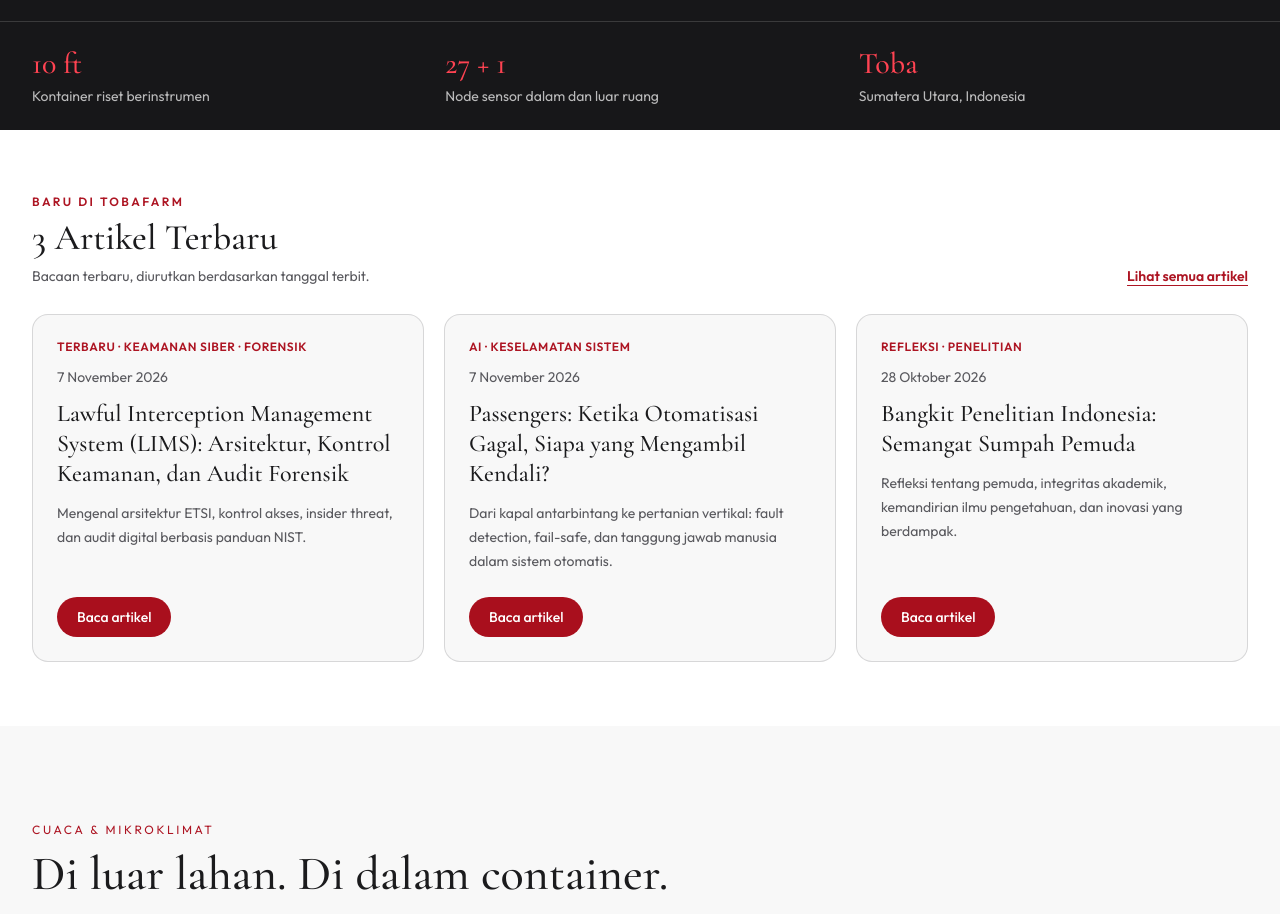
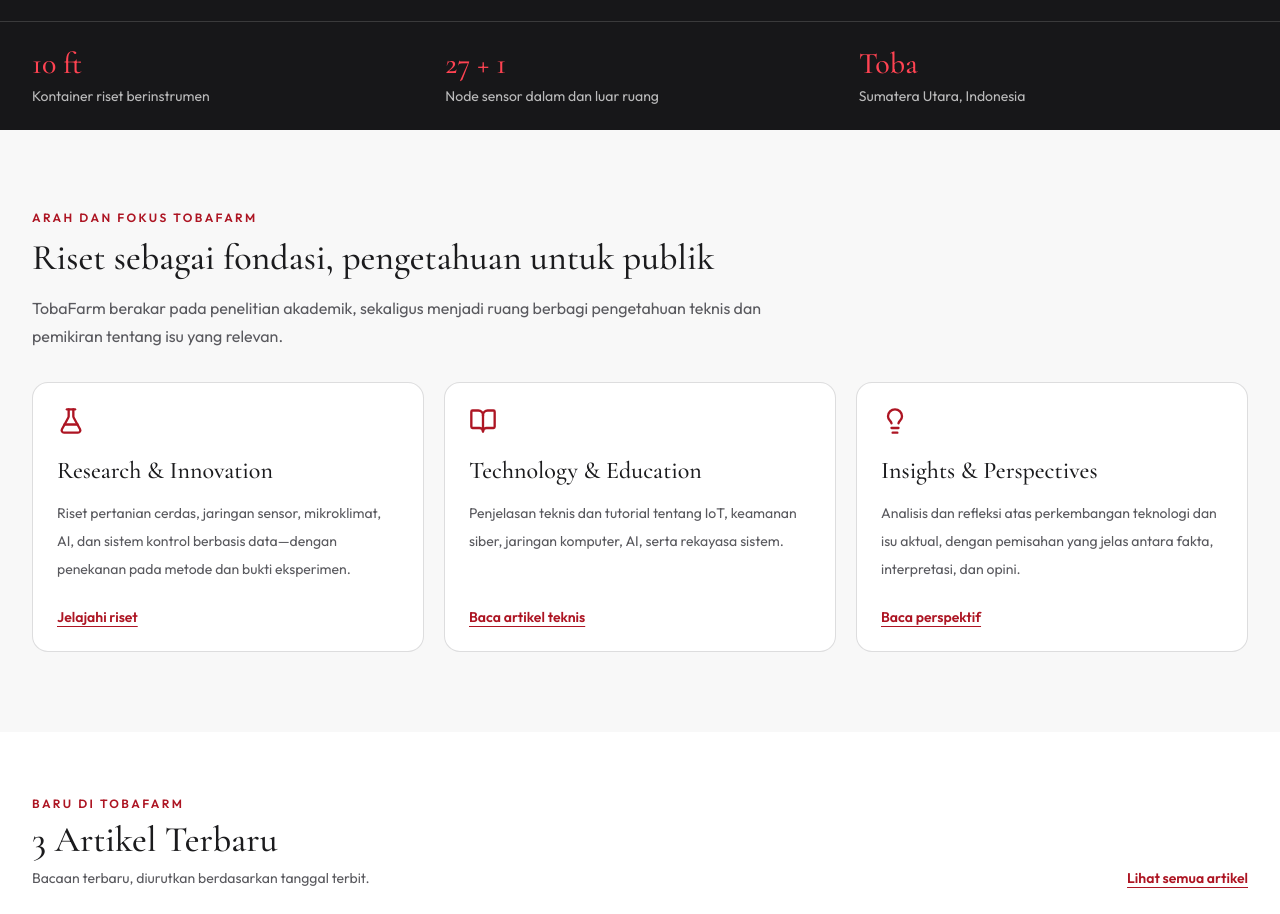
Before and after one commit to albertsagala/tobafarm, a Next.js app: page /id in a window 1280 px wide. Shown: the part 960-1874 px from the top of the page. Built offline with nearby package versions, Linux system fonts and the light colour scheme; no server answers.

Commit message:
Show three content pillars without removing existing homepage sections

```diff
--- a/src/app/id/page.tsx
+++ b/src/app/id/page.tsx
@@ -1,4 +1,5 @@
 import { LatestArticles } from "@/components/LatestArticles";
+import { ContentPillars } from "@/components/ContentPillars";
 import { ClimateMetrics } from "@/components/ClimateMetrics";
 import { AcademicOverview } from "@/components/AcademicOverview";
 import type { Metadata } from "next";
@@ -24,6 +25,7 @@ export default function Home() {
       <Header locale="id" />
       <main id="main">
         <Hero locale="id" />
+        <ContentPillars locale="id" />
         <LatestArticles locale="id" />
         <ClimateMetrics locale="id" />
         <ResearchStories locale="id" />
```
